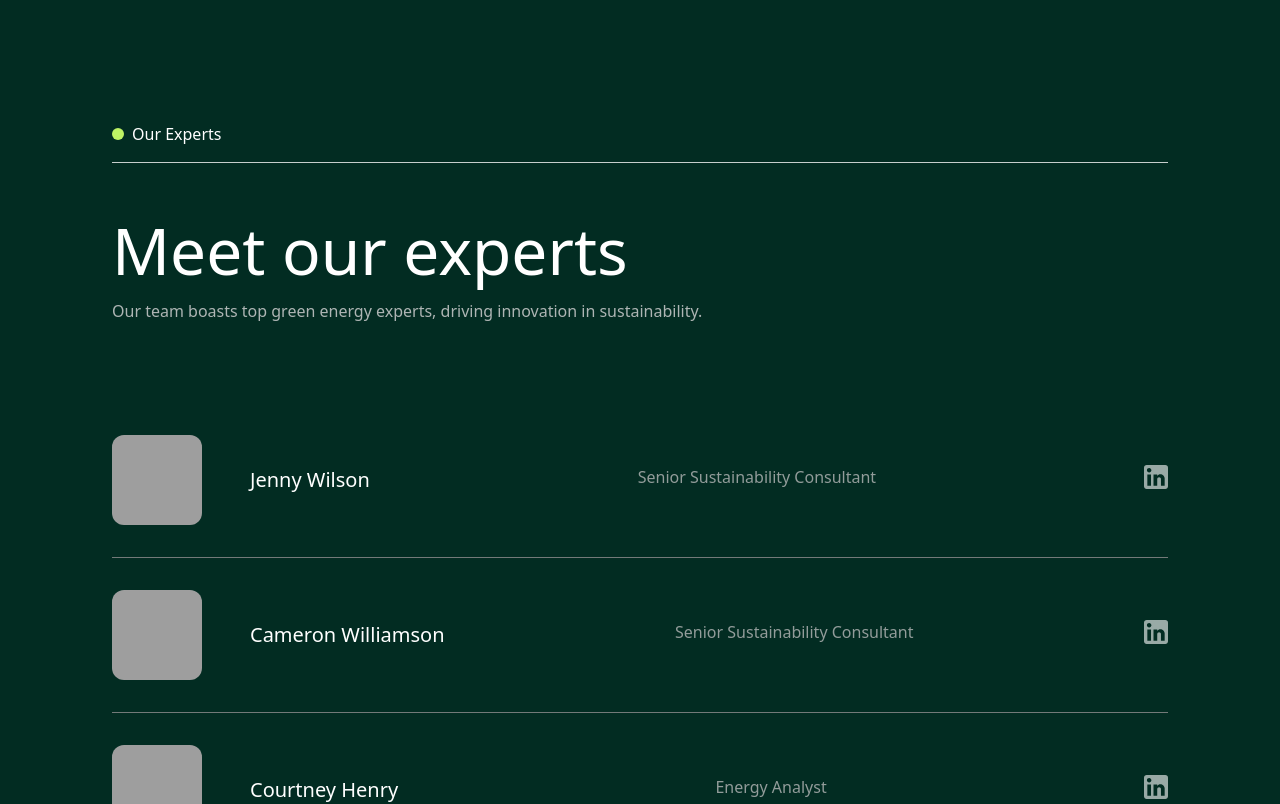
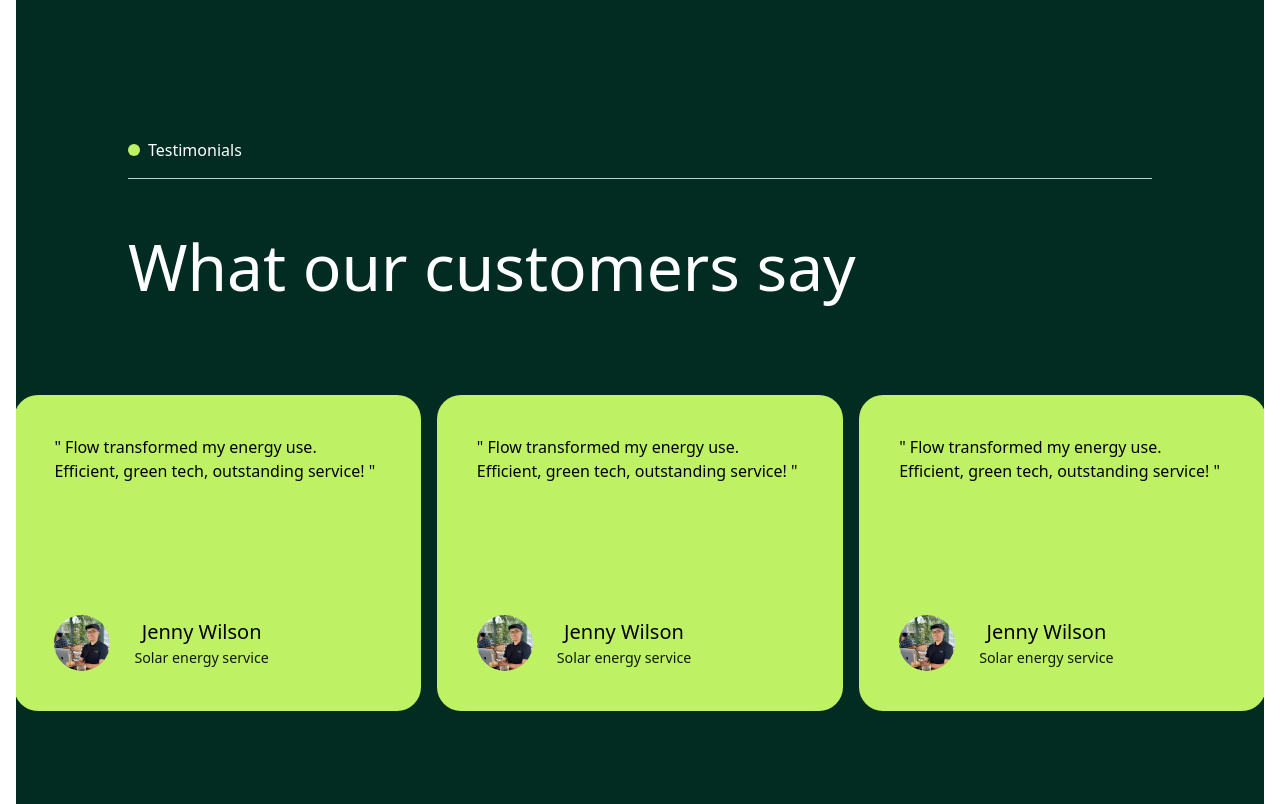
Before and after one commit to Saunders868/energy-application, a Next.js app: page / in a window 1280 px wide. Shown: the part 4800-5604 px from the top of the page. Built offline with nearby package versions, Linux system fonts and the light colour scheme; grey boxes are pictures that could not be loaded.

Commit message:
feat: testimonials section added to homepage

```diff
--- a/app/page.tsx
+++ b/app/page.tsx
@@ -6,6 +6,7 @@ import {
   Metrics,
   NewsLetter,
   OurExperts,
+  Testimonials,
 } from "@/components";
 
 export default function Home() {
@@ -17,9 +18,12 @@ export default function Home() {
       </div>
       <About />
       <Metrics />
+      <div className="p-2 sm:p-4">
+        <Testimonials />
+      </div>
       <OurExperts />
 
-      <div className="bg-secondary-950 p-4">
+      <div className="p-2 sm:p-4 bg-secondary-950">
         <NewsLetter />
       </div>
 
--- a/components/sections/index.tsx
+++ b/components/sections/index.tsx
@@ -6,3 +6,4 @@ export * from "./metrics";
 export * from "./our-experts";
 export * from "./news-letter";
 export * from "./blog";
+export * from "./testimonials";
--- /dev/null
+++ b/components/sections/testimonials/Testimonial-Carousel.tsx
@@ -0,0 +1,180 @@
+"use client";
+
+import Image from "next/image";
+import { Carousel } from "react-responsive-carousel";
+import { useWindowScreenSize } from "@/hooks/useWindowSize";
+
+export const TestimonialCarousel = () => {
+  const size = useWindowScreenSize();
+  return (
+    <Carousel
+      swipeable
+      stopOnHover
+      showThumbs={false}
+      showStatus={false}
+      showArrows={false}
+      showIndicators={false}
+      interval={6000}
+      autoPlay
+      emulateTouch
+      centerMode
+      infiniteLoop
+      centerSlidePercentage={
+        (size.width < 640 && 85) || (size.width < 1024 && 40) || 33
+      }
+      useKeyboardArrows
+      className="cursor-disable w-screen overflow-hidden max-w-7xl duration-300"
+    >
+      <div className="w-full shrink-0 sm:col-span-1 p-10 rounded-3xl bg-primary-300">
+        <p className="text-left min-h-[180px]">
+          &quot; Flow transformed my energy use. Efficient, green tech,
+          outstanding service! &quot;
+        </p>
+        <div className="flex gap-6 items-center sm:flex-row flex-col">
+          <div className="h-[56px] w-[56px] shrink-0 relative">
+            <Image
+              src="/images/bruno.jpg"
+              alt="Expert"
+              width={90}
+              height={90}
+              className="w-full h-full object-cover rounded-full"
+            />
+          </div>
+          <div className="flex flex-col gap-2 sm:flex-row justify-between w-full">
+            <div className="text-black flex flex-col">
+              <h3 className="text-sub-title">Jenny Wilson</h3>
+              <p className="text-black text-sm opacity-90">
+                Solar energy service
+              </p>
+            </div>
+          </div>
+        </div>
+      </div>
+      <div className="w-full shrink-0 sm:col-span-1 p-10 rounded-3xl bg-primary-300">
+        <p className="text-left min-h-[180px]">
+          &quot; Flow transformed my energy use. Efficient, green tech,
+          outstanding service! &quot;
+        </p>
+        <div className="flex gap-6 items-center sm:flex-row flex-col">
+          <div className="h-[56px] w-[56px] shrink-0 relative">
+            <Image
+              src="/images/bruno.jpg"
+              alt="Expert"
+              width={90}
+              height={90}
+              className="w-full h-full object-cover rounded-full"
+            />
+          </div>
+          <div className="flex flex-col gap-2 sm:flex-row justify-between w-full">
+            <div className="text-black flex flex-col">
+              <h3 className="text-sub-title">Jenny Wilson</h3>
+              <p className="text-black text-sm opacity-90">
+                Solar energy service
+              </p>
+            </div>
+          </div>
+        </div>
+      </div>
+      <div className="w-full shrink-0 sm:col-span-1 p-10 rounded-3xl bg-primary-300">
+        <p className="text-left min-h-[180px]">
+          &quot; Flow transformed my energy use. Efficient, green tech,
+          outstanding service! &quot;
+        </p>
+        <div className="flex gap-6 items-center sm:flex-row flex-col">
+          <div className="h-[56px] w-[56px] shrink-0 relative">
+            <Image
+              src="/images/bruno.jpg"
+              alt="Expert"
+              width={90}
+              height={90}
+              className="w-full h-full object-cover rounded-full"
+            />
+          </div>
+          <div className="flex flex-col gap-2 sm:flex-row justify-between w-full">
+            <div className="text-black flex flex-col">
+              <h3 className="text-sub-title">Jenny Wilson</h3>
+              <p className="text-black text-sm opacity-90">
+                Solar energy service
+              </p>
+            </div>
+          </div>
+        </div>
+      </div>
+      <div className="w-full shrink-0 sm:col-span-1 p-10 rounded-3xl bg-primary-300">
+        <p className="text-left min-h-[180px]">
+          &quot; Flow transformed my energy use. Efficient, green tech,
+          outstanding service! &quot;
+        </p>
+        <div className="flex gap-6 items-center sm:flex-row flex-col">
+          <div className="h-[56px] w-[56px] shrink-0 relative">
+            <Image
+              src="/images/bruno.jpg"
+              alt="Expert"
+              width={90}
+              height={90}
+              className="w-full h-full object-cover rounded-full"
+            />
+          </div>
+          <div className="flex flex-col gap-2 sm:flex-row justify-between w-full">
+            <div className="text-black flex flex-col">
+              <h3 className="text-sub-title">Jenny Wilson</h3>
+              <p className="text-black text-sm opacity-90">
+                Solar energy service
+              </p>
+            </div>
+          </div>
+        </div>
+      </div>
+      <div className="w-full shrink-0 sm:col-span-1 p-10 rounded-3xl bg-primary-300">
+        <p className="text-left min-h-[180px]">
+          &quot; Flow transformed my energy use. Efficient, green tech,
+          outstanding service! &quot;
+        </p>
+        <div className="flex gap-6 items-center sm:flex-row flex-col">
+          <div className="h-[56px] w-[56px] shrink-0 relative">
+            <Image
+              src="/images/bruno.jpg"
+              alt="Expert"
+              width={90}
+              height={90}
+              className="w-full h-full object-cover rounded-full"
+            />
+          </div>
+          <div className="flex flex-col gap-2 sm:flex-row justify-between w-full">
+            <div className="text-black flex flex-col">
+              <h3 className="text-sub-title">Jenny Wilson</h3>
+              <p className="text-black text-sm opacity-90">
+                Solar energy service
+              </p>
+            </div>
+          </div>
+        </div>
+      </div>
+      <div className="w-full shrink-0 sm:col-span-1 p-10 rounded-3xl bg-primary-300">
+        <p className="text-left min-h-[180px]">
+          &quot; Flow transformed my energy use. Efficient, green tech,
+          outstanding service! &quot;
+        </p>
+        <div className="flex gap-6 items-center sm:flex-row flex-col">
+          <div className="h-[56px] w-[56px] shrink-0 relative">
+            <Image
+              src="/images/bruno.jpg"
+              alt="Expert"
+              width={90}
+              height={90}
+              className="w-full h-full object-cover rounded-full"
+            />
+          </div>
+          <div className="flex flex-col gap-2 sm:flex-row justify-between w-full">
+            <div className="text-black flex flex-col">
+              <h3 className="text-sub-title">Jenny Wilson</h3>
+              <p className="text-black text-sm opacity-90">
+                Solar energy service
+              </p>
+            </div>
+          </div>
+        </div>
+      </div>
+    </Carousel>
+  );
+};
--- /dev/null
+++ b/components/sections/testimonials/Testimonials.tsx
@@ -0,0 +1,24 @@
+"use client";
+
+import { Container, Heading, Section, SubTitle } from "@/components";
+import { TestimonialCarousel } from "./Testimonial-Carousel";
+
+export const Testimonials = () => {
+  return (
+    <Section classname="bg-secondary-950 rounded-3xl">
+      <Container classname="flex flex-col items-center">
+        <SubTitle subTitle="Testimonials" />
+        <Heading
+          className="text-section leading-none text-white text-left w-full"
+          as="h2"
+        >
+          What our customers say
+        </Heading>
+
+        <div className="mt-24">
+          <TestimonialCarousel />
+        </div>
+      </Container>
+    </Section>
+  );
+};
--- /dev/null
+++ b/components/sections/testimonials/index.ts
@@ -0,0 +1 @@
+export * from "./Testimonials";
```
